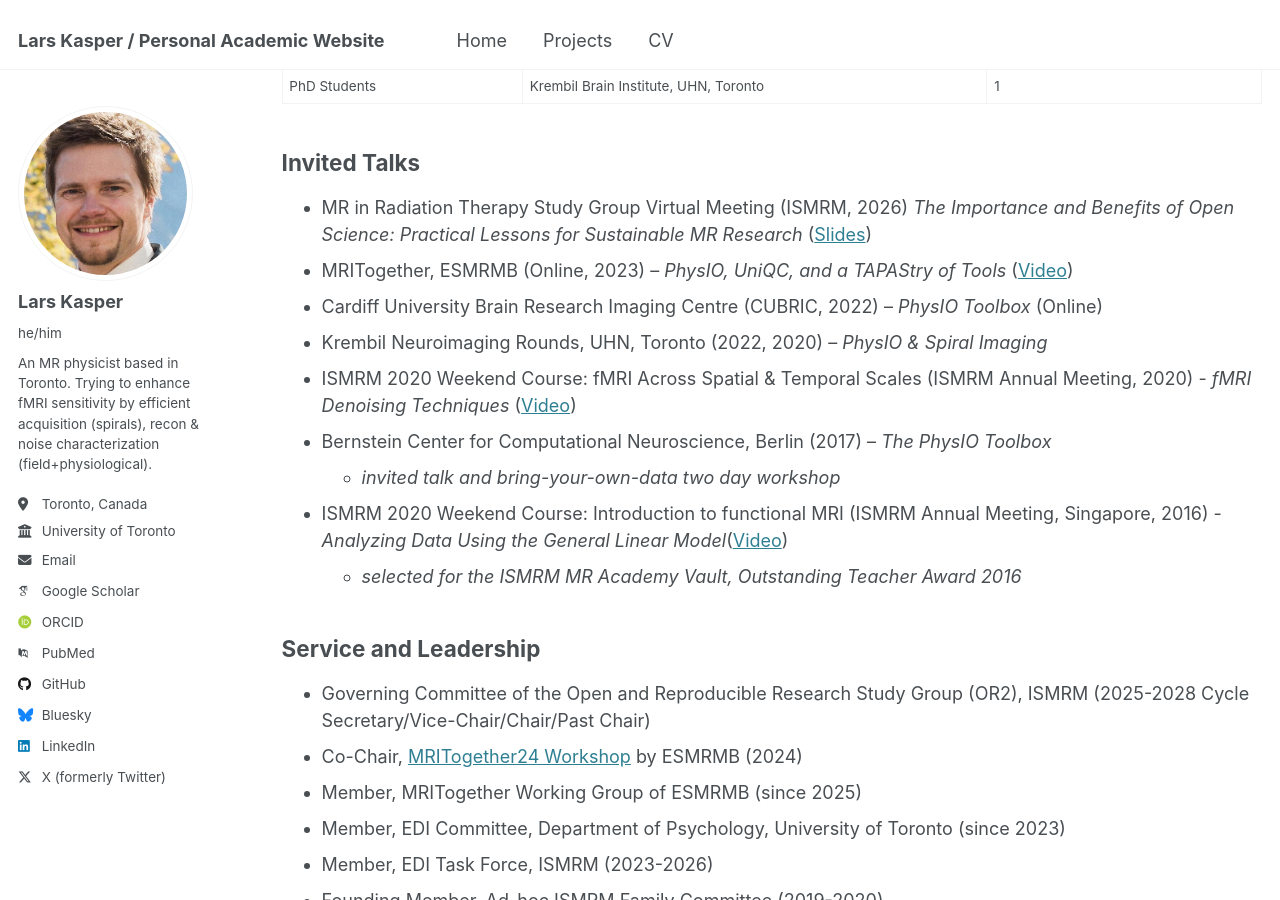
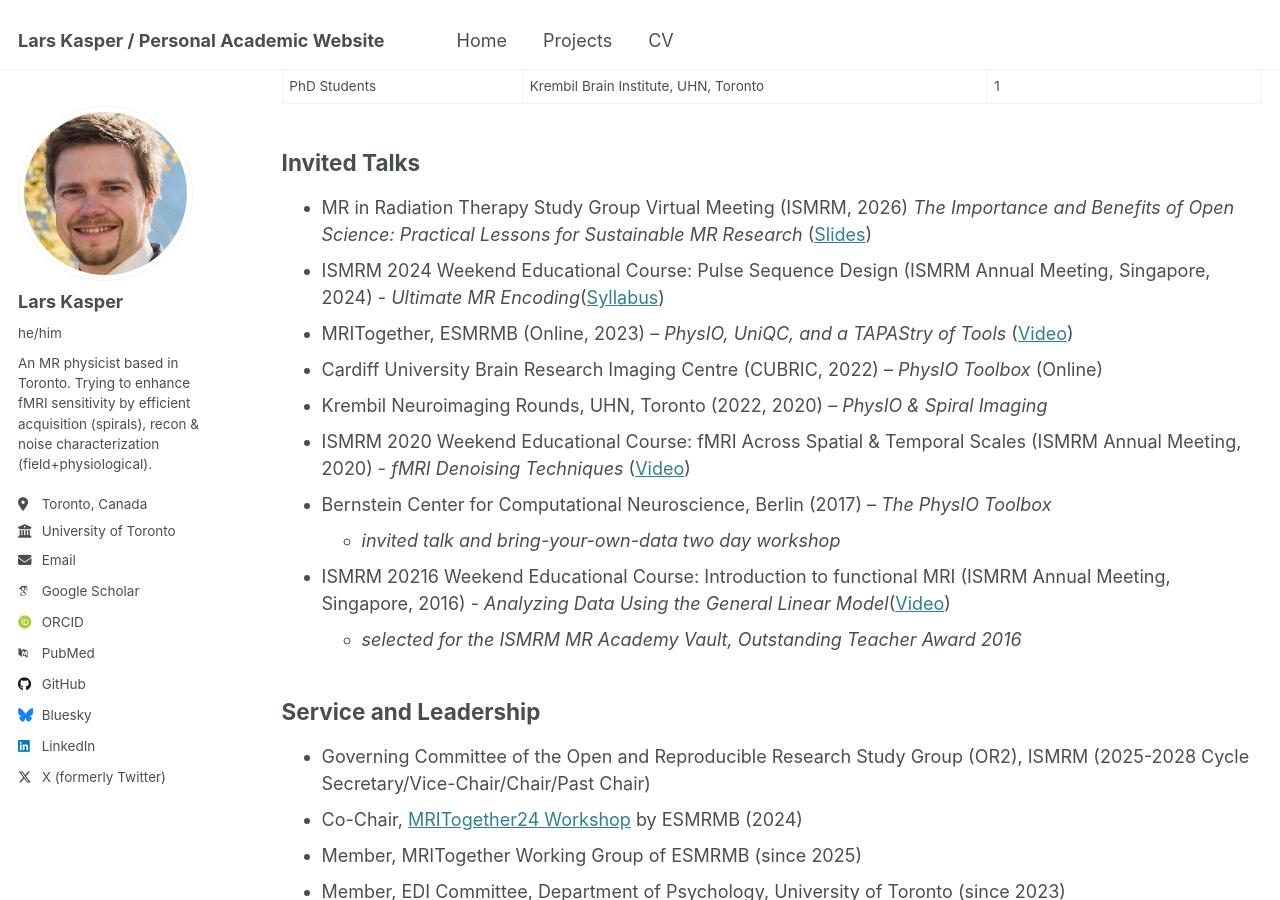
Before and after one commit to mrikasper/mrikasper.github.io, a Jekyll site: the page built from _pages/cv.md, in a window 1280 px wide and 900 px high, scrolled down 2326 px. Built offline with Jekyll 4.4.1, drawn with Linux system fonts in a browser that asks for light colours; some web fonts are replaced.

Commit message:
Update cv.md; typo ISMRM WE, added 2024 WE talk

```diff
--- a/_pages/cv.md
+++ b/_pages/cv.md
@@ -69,13 +69,14 @@ As staff scientist, I have not been a formal supervisor to students. But I have
 
 ## Invited Talks
 - MR in Radiation Therapy Study Group Virtual Meeting (ISMRM, 2026) *The Importance and Benefits of Open Science: Practical Lessons for Sustainable MR Research* ([Slides](https://github.com/mrikasper/talk-open-science-mrinrt-ismrm2026))
+- ISMRM 2024 Weekend Educational Course: Pulse Sequence Design  (ISMRM Annual Meeting, Singapore, 2024) - *Ultimate MR Encoding*([Syllabus](https://www.ismrm.org/24/pf/WE-20.htm))
 - MRITogether, ESMRMB (Online, 2023) – *PhysIO, UniQC, and a TAPAStry of Tools* ([Video](https://youtu.be/zkPvQjLV2Is?si=sxz6pBT6hnTX29zE))
 - Cardiff University Brain Research Imaging Centre (CUBRIC, 2022) – *PhysIO Toolbox* (Online)
 - Krembil Neuroimaging Rounds, UHN, Toronto (2022, 2020) – *PhysIO & Spiral Imaging*
-- ISMRM 2020 Weekend Course: fMRI Across Spatial & Temporal Scales (ISMRM Annual Meeting, 2020) - *fMRI Denoising Techniques* ([Video](https://youtu.be/ffq2HS8qs1M?si=9GlsjcySZqQ0OgZR))
+- ISMRM 2020 Weekend Educational Course: fMRI Across Spatial & Temporal Scales (ISMRM Annual Meeting, 2020) - *fMRI Denoising Techniques* ([Video](https://youtu.be/ffq2HS8qs1M?si=9GlsjcySZqQ0OgZR))
 - Bernstein Center for Computational Neuroscience, Berlin (2017) – *The PhysIO Toolbox*
     - *invited talk and bring-your-own-data two day workshop*
-- ISMRM 2020 Weekend Course: Introduction to functional MRI  (ISMRM Annual Meeting, Singapore, 2016) - *Analyzing Data Using the General Linear Model*([Video](https://youtu.be/_13xJ8v3CFc?si=xsu9Hz94phdYFGRi))
+- ISMRM 20216 Weekend Educational Course: Introduction to functional MRI  (ISMRM Annual Meeting, Singapore, 2016) - *Analyzing Data Using the General Linear Model*([Video](https://youtu.be/_13xJ8v3CFc?si=xsu9Hz94phdYFGRi))
     - *selected for the ISMRM MR Academy Vault, Outstanding Teacher Award 2016*
 
 ## Service and Leadership
```
